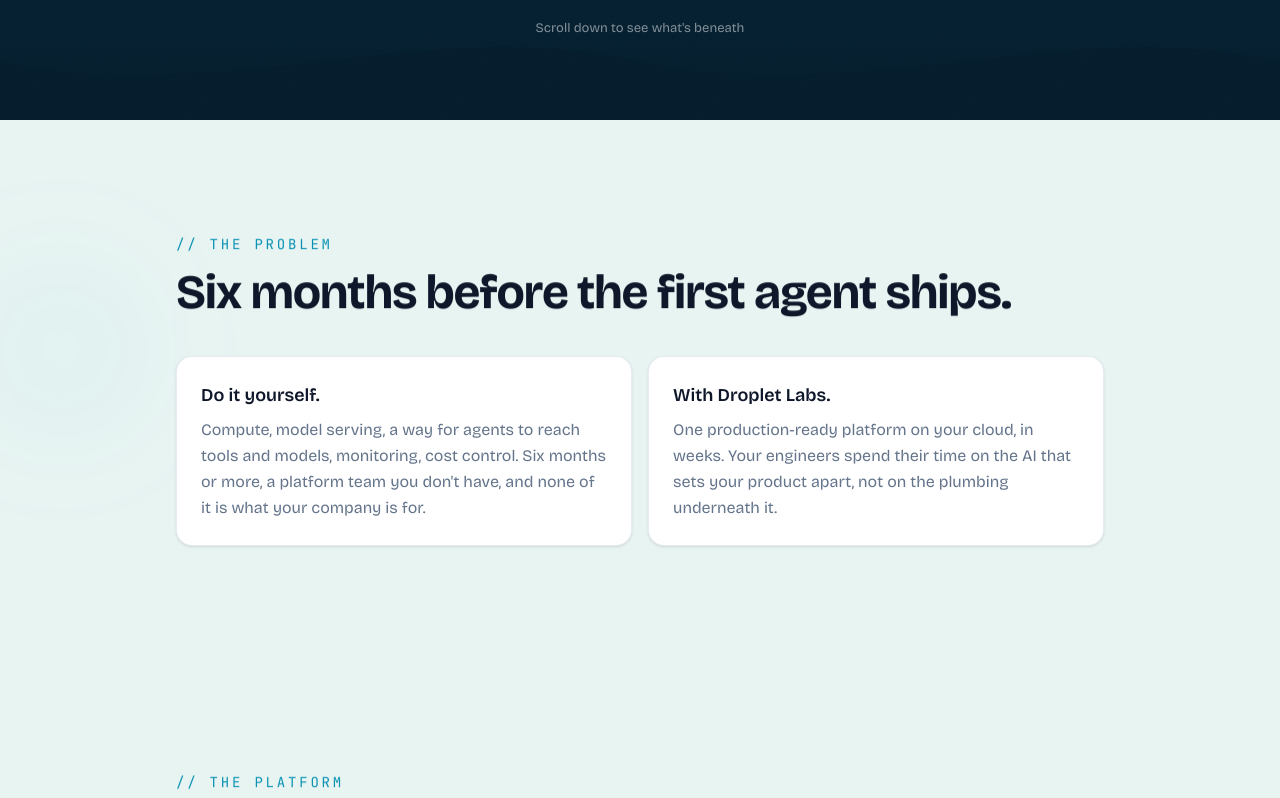
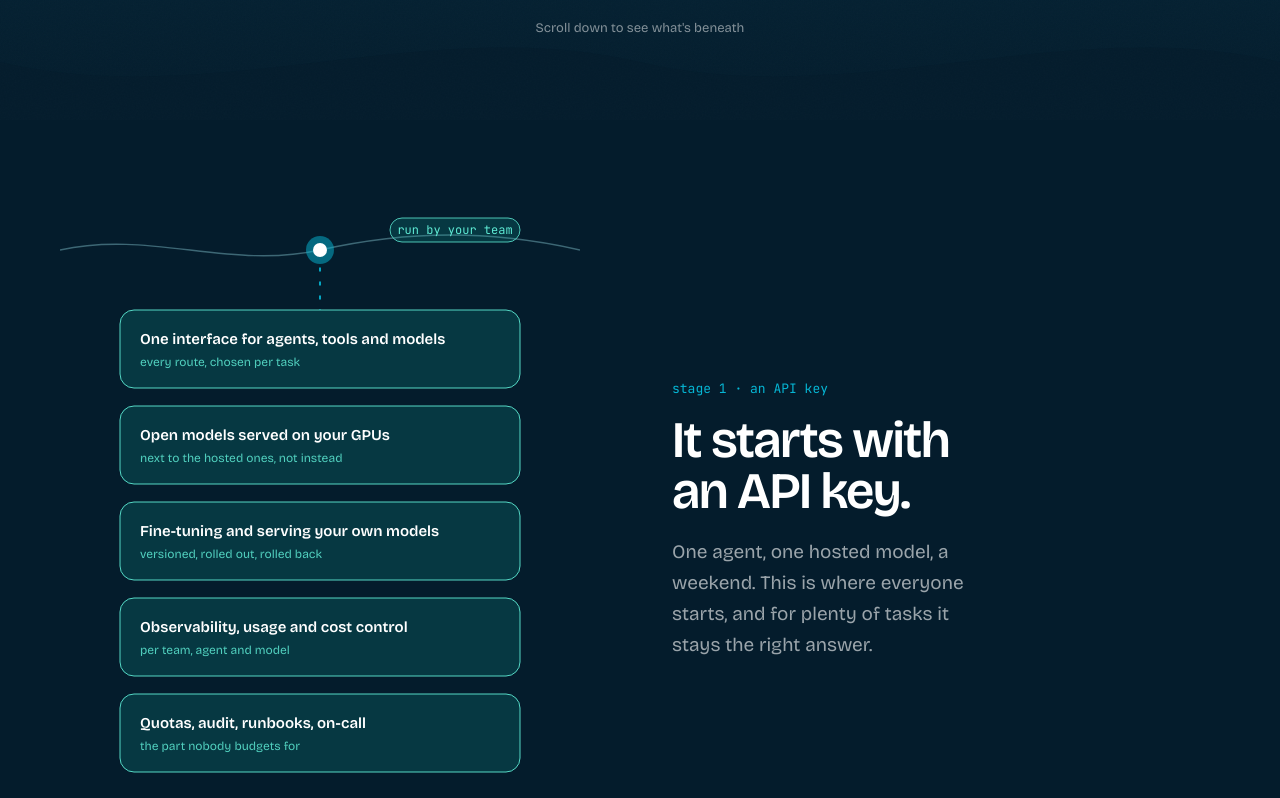
Before and after one commit to Droplet-Labs/droplet-labs.github.io, a Next.js app: page / in a window 1280 px wide. Shown: the part 680-1478 px from the top of the page. Built offline with nearby package versions, Linux system fonts and the light colour scheme.

Commit message:
feat: Act 2 descent with stage-driven platform diagram
Co-Authored-By: Claude Fable 5.1 <noreply@anthropic.com>

```diff
--- a/src/app/page.tsx
+++ b/src/app/page.tsx
@@ -2,11 +2,9 @@ import { GrainOverlay } from "@/components/grain-overlay";
 import { Navbar } from "@/components/sections/navbar";
 import { Hero } from "@/components/sections/hero";
 import { WaveDivider } from "@/components/sections/wave-divider";
-import { Problem } from "@/components/sections/problem";
-import { Platform } from "@/components/sections/platform";
+import { Descent } from "@/components/sections/descent";
 import { Demos } from "@/components/sections/demos";
 import { HowItWorks } from "@/components/sections/how-it-works";
-import { Ownership } from "@/components/sections/ownership";
 import { Fit } from "@/components/sections/fit";
 import { Faq } from "@/components/sections/faq";
 import { ContactCta } from "@/components/sections/contact-cta";
@@ -18,11 +16,9 @@ export default function Home() {
       <GrainOverlay />
       <Navbar />
       <Hero />
+      <Descent />
       <main className="bg-body-tint">
-        <Problem />
-        <Platform />
         <HowItWorks />
-        <Ownership />
         <Fit />
         <Faq />
         <Demos />
--- /dev/null
+++ b/src/components/platform-diagram.tsx
@@ -0,0 +1,106 @@
+import { story } from "@/lib/constants";
+import { cn } from "@/lib/utils";
+
+export type Stage = 0 | 1 | 2 | 3 | 4 | 5;
+
+// Stage at which each layer (top to bottom) lights up. Layers 4 and 5 light
+// together at stage 4; stage 5 turns everything "owned".
+const LIT_AT = [1, 2, 3, 4, 4] as const;
+
+export function PlatformDiagram({
+  stage,
+  compact = false,
+}: {
+  stage: Stage;
+  compact?: boolean;
+}) {
+  const owned = stage === 5;
+
+  return (
+    <svg
+      viewBox="0 0 520 620"
+      className="w-full max-w-[520px] max-h-[calc(100vh-48px)] h-auto"
+      aria-label="The platform beneath an agent"
+      role="img"
+    >
+      {/* surface line and the agent */}
+      <path
+        d="M0 40 C 90 20, 170 60, 260 40 S 430 20, 520 40"
+        stroke="rgba(165,243,252,0.35)"
+        fill="none"
+        strokeWidth="1.5"
+      />
+      <circle cx="260" cy="40" r="14" fill="rgba(6,182,212,0.5)" />
+      <circle cx="260" cy="40" r="7" fill="#fff" />
+      <path className={cn("flow", stage >= 1 && "on")} d="M260 50 V 100" />
+
+      {story.layers.map((layer, i) => (
+        <g
+          key={layer.title}
+          className={cn(
+            "layer",
+            !owned && stage >= LIT_AT[i] && "on",
+            owned && "owned"
+          )}
+          transform={`translate(60, ${100 + 96 * i})`}
+        >
+          <rect width="400" height="78" rx="14" />
+          <text
+            x="20"
+            y={compact ? 48 : 34}
+            fontSize={compact ? 24 : 15}
+            fontWeight="600"
+            style={{ fontFamily: "inherit" }}
+          >
+            {layer.title}
+          </text>
+          {!compact && (
+            <text
+              className="sub"
+              x="20"
+              y="56"
+              fontSize="12"
+              style={{ fontFamily: "inherit" }}
+            >
+              {layer.sub}
+            </text>
+          )}
+        </g>
+      ))}
+
+      <text
+        className={cn("fade", owned && "on")}
+        x="260"
+        y="600"
+        textAnchor="middle"
+        fontSize={compact ? 16 : 13}
+        fill="rgba(165,243,252,0.6)"
+        style={{ fontFamily: "inherit" }}
+      >
+        {story.cloudCaption}
+      </text>
+
+      <g className={cn("fade", owned && "on")}>
+        <rect
+          x="330"
+          y="8"
+          width="130"
+          height="24"
+          rx="12"
+          fill="rgba(20,184,166,0.18)"
+          stroke="rgba(94,234,212,0.8)"
+        />
+        <text
+          x="395"
+          y="24"
+          textAnchor="middle"
+          fontSize="12"
+          fill="#5eead4"
+          style={{ fontFamily: "var(--font-jetbrains)" }}
+        >
+          {story.ownedTag}
+        </text>
+      </g>
+    </svg>
+  );
+}
--- /dev/null
+++ b/src/components/sections/descent.tsx
@@ -0,0 +1,87 @@
+"use client";
+
+import { useEffect, useRef, useState } from "react";
+import { story } from "@/lib/constants";
+import { PlatformDiagram, type Stage } from "@/components/platform-diagram";
+
+// 1-based index of the last chapter whose top has crossed the viewport
+// midline, or 0 before the first one. Set on every scroll, so scrolling
+// back up reverses the stages.
+function useStage(container: React.RefObject<HTMLElement | null>): Stage {
+  const [stage, setStage] = useState<Stage>(0);
+
+  useEffect(() => {
+    let frame = 0;
+    const update = () => {
+      frame = 0;
+      const midline = window.innerHeight / 2;
+      const chapters = container.current?.querySelectorAll("article") ?? [];
+      let next = 0;
+      chapters.forEach((el, i) => {
+        if (el.getBoundingClientRect().top <= midline) next = i + 1;
+      });
+      setStage(Math.min(next, 5) as Stage);
+    };
+    const onScroll = () => {
+      if (!frame) frame = requestAnimationFrame(update);
+    };
+    update();
+    window.addEventListener("scroll", onScroll, { passive: true });
+    window.addEventListener("resize", onScroll);
+    return () => {
+      window.removeEventListener("scroll", onScroll);
+      window.removeEventListener("resize", onScroll);
+      if (frame) cancelAnimationFrame(frame);
+    };
+  }, [container]);
+
+  return stage;
+}
+
+function useCompact(): boolean {
+  const [compact, setCompact] = useState(false);
+  useEffect(() => {
+    const mq = window.matchMedia("(max-width: 859px)");
+    const apply = () => setCompact(mq.matches);
+    apply();
+    mq.addEventListener("change", apply);
+    return () => mq.removeEventListener("change", apply);
+  }, []);
+  return compact;
+}
+
+export function Descent() {
+  const chaptersRef = useRef<HTMLDivElement | null>(null);
+  const stage = useStage(chaptersRef);
+  const compact = useCompact();
+
+  return (
+    <section
+      id="platform"
+      className="scroll-mt-16 bg-[#041c2c] text-white grid grid-cols-1 md:grid-cols-2"
+    >
+      <div className="sticky top-16 md:top-0 h-[44vh] md:h-screen bg-[#041c2c] flex items-center justify-center px-5 md:px-10">
+        <PlatformDiagram stage={stage} compact={compact} />
+      </div>
+
+      <div ref={chaptersRef} className="px-5 md:pl-8 md:pr-16">
+        {story.chapters.map((chapter) => (
+          <article
+            key={chapter.tag}
+            className="min-h-[56vh] md:min-h-screen flex flex-col justify-start md:justify-center pt-8 md:pt-0 max-w-[30ch]"
+          >
+            <span className="font-[family-name:var(--font-jetbrains)] text-[13px] text-[#06b6d4] mb-4">
+              {chapter.tag}
+            </span>
+            <h2 className="text-[28px] md:text-[clamp(34px,4vw,56px)] font-semibold tracking-[-0.03em] leading-none">
+              {chapter.heading}
+            </h2>
+            <p className="mt-5 text-base md:text-[19px] leading-relaxed text-white/60 max-w-[38ch]">
+              {chapter.body}
+            </p>
+          </article>
+        ))}
+      </div>
+    </section>
+  );
+}
```
